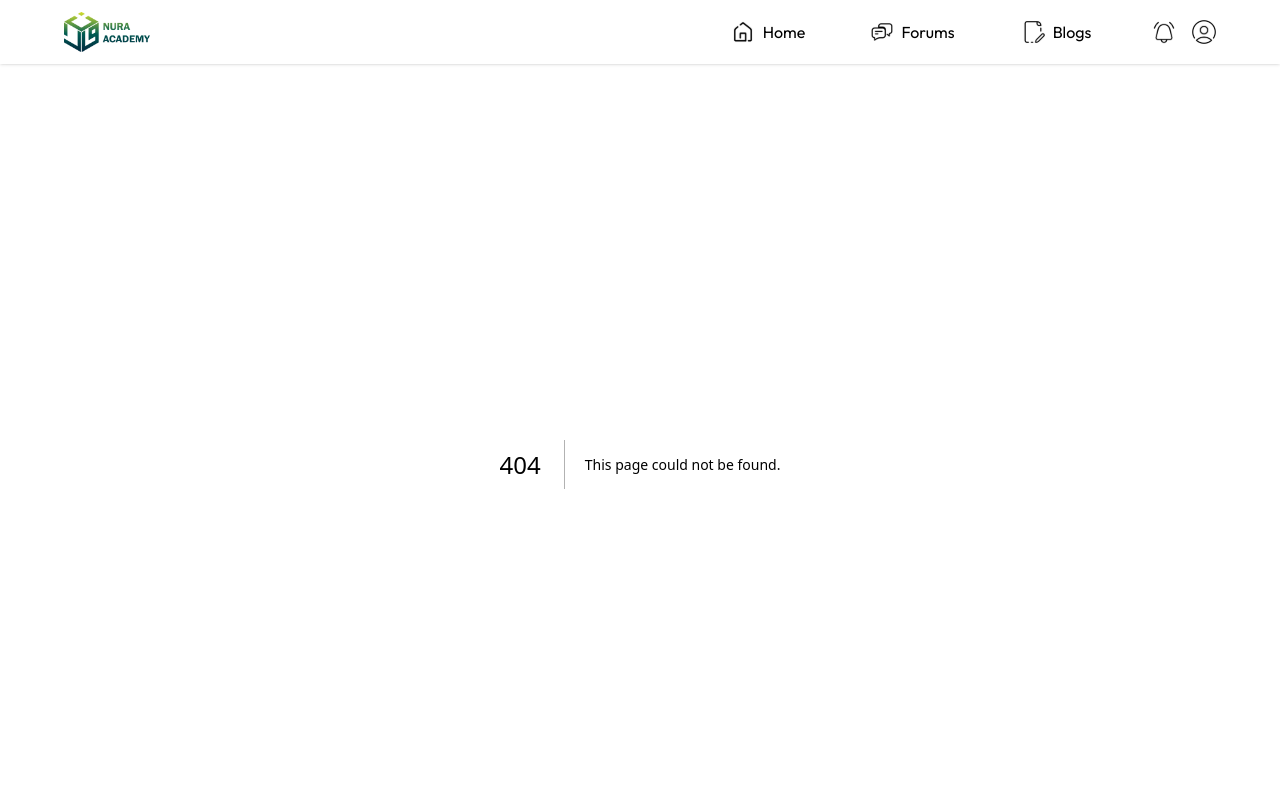
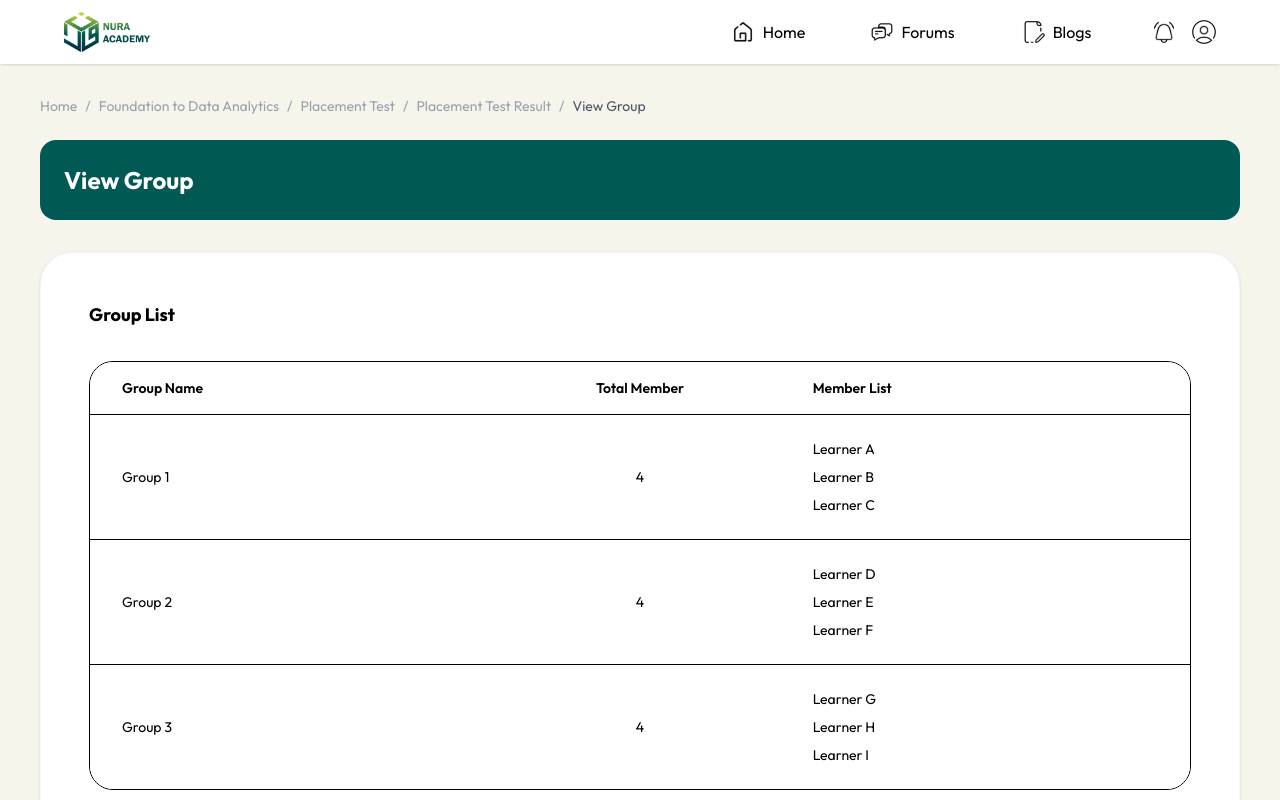
Before and after one commit to Nuraacademy/Nuraacademy, a Next.js app: page /classes/1/groups in a window 1280 px wide. Before the commit this address had no page. Shown: the top 800 px of the page. Built offline with nearby package versions, Linux system fonts and the light colour scheme.

Commit message:
feat: Add group viewing page and integrate test finished state into the test page with group navigation.

```diff
--- /dev/null
+++ b/src/app/classes/[id]/groups/page.tsx
@@ -0,0 +1,97 @@
+"use client"
+
+import { useEffect, useState } from "react";
+import Breadcrumb from "@/components/ui/breadcrumb/breadcrumb";
+import { NuraButton } from "@/components/ui/button/button";
+import { useRouter, useParams } from "next/navigation";
+
+export default function ViewGroupPage() {
+    const router = useRouter();
+    const params = useParams();
+    const id = params.id as string;
+
+    const [courseTitle, setCourseTitle] = useState("Foundation to Data Analytics");
+
+    const groups = [
+        {
+            name: "Group 1",
+            totalMember: 4,
+            members: ["Learner A", "Learner B", "Learner C"]
+        },
+        {
+            name: "Group 2",
+            totalMember: 4,
+            members: ["Learner D", "Learner E", "Learner F"]
+        },
+        {
+            name: "Group 3",
+            totalMember: 4,
+            members: ["Learner G", "Learner H", "Learner I"]
+        }
+    ];
+
+    return (
+        <main className="min-h-screen bg-[#F5F5EC] font-sans text-gray-800">
+            <div className="max-w-7xl mx-auto px-6 md:px-10 py-8">
+                {/* Breadcrumb */}
+                <div className="mb-6">
+                    <Breadcrumb
+                        items={[
+                            { label: "Home", href: "/" },
+                            { label: courseTitle, href: `/classes/${id}/overview` },
+                            { label: "Placement Test", href: `/classes/${id}/test` },
+                            { label: "Placement Test Result", href: `/classes/${id}/test/result` },
+                            { label: "View Group", href: `/classes/${id}/groups` },
+                        ]}
+                    />
+                </div>
+
+                {/* Banner */}
+                <div className="bg-[#005954] rounded-2xl p-6 mb-8">
+                    <h1 className="text-xl md:text-2xl font-bold text-white">View Group</h1>
+                </div>
+
+                {/* Content Card */}
+                <div className="bg-white rounded-[2rem] p-8 md:p-12 shadow-sm border border-gray-100">
+                    <h2 className="text-lg font-bold mb-8 text-black">Group List</h2>
+
+                    {/* Group Table */}
+                    <div className="w-full border border-black rounded-[1.5rem] overflow-hidden">
+                        <div className="grid grid-cols-12 border-b border-black bg-white px-8 py-4">
+                            <div className="col-span-4 text-sm font-semibold text-black">Group Name</div>
+                            <div className="col-span-4 text-sm font-semibold text-black text-center">Total Member</div>
+                            <div className="col-span-4 text-sm font-semibold text-black">Member List</div>
+                        </div>
+
+                        {groups.map((group, index) => (
+                            <div
+                                key={index}
+                                className={`grid grid-cols-12 px-8 py-6 border-black ${index !== groups.length - 1 ? 'border-b' : ''} bg-white`}
+                            >
+                                <div className="col-span-4 text-sm text-black self-center">{group.name}</div>
+                                <div className="col-span-4 text-sm text-black text-center self-center">{group.totalMember}</div>
+                                <div className="col-span-4 text-sm text-black">
+                                    <ul className="space-y-2">
+                                        {group.members.map((member, i) => (
+                                            <li key={i}>{member}</li>
+                                        ))}
+                                    </ul>
+                                </div>
+                            </div>
+                        ))}
+                    </div>
+
+                    {/* Back Button */}
+                    <div className="mt-12 flex justify-center">
+                        <NuraButton
+                            label="Back to Test Result"
+                            variant="primary"
+                            className="min-w-[200px]"
+                            onClick={() => router.push(`/classes/${id}/overview`)}
+                        />
+                    </div>
+                </div>
+            </div>
+        </main>
+    );
+}
--- a/src/app/classes/[id]/overview/page.tsx
+++ b/src/app/classes/[id]/overview/page.tsx
@@ -28,7 +28,7 @@ export default function CourseOverviewPage({
         scheduleStart: "22/2/2026",
         scheduleEnd: "31/5/2026",
         isEnrolled: true,
-        isTestFinished: false,
+        isTestFinished: true,
         description:
             "Kelas Introduction to Programming dirancang untuk pemula yang ingin memahami dasar-dasar pemrograman menggunakan Python. Peserta akan mempelajari konsep fundamental seperti variabel, tipe data, selection statement, looping, function, serta pengolahan file dan data sederhana. Kelas ini menekankan pada pemahaman logika berpikir komputasional dan praktik langsung agar peserta mampu membangun program sederhana secara terstruktur dan sistematis.",
         whatYouWillLearn: [
@@ -235,7 +235,7 @@ export default function CourseOverviewPage({
                                         <NuraButton label="Create Test" variant="primary" onClick={() => router.push(`/classes/${id}/test/create`)} />
                                     ) :
                                     classData.isTestFinished ? (
-                                        <NuraButton label="See Result" variant="primary" onClick={() => router.push(`/classes/${id}/test/result`)} />
+                                        <NuraButton label="See Result" variant="primary" onClick={() => router.push(`/classes/${id}/test?finished=true`)} />
                                     ) :     (
                                         <NuraButton label="Start Test" variant="primary" onClick={() => router.push(`/classes/${id}/test`)} />
                                     )
--- a/src/app/classes/[id]/test/components/finished_card.tsx
+++ b/src/app/classes/[id]/test/components/finished_card.tsx
@@ -1,5 +1,5 @@
-import { LimeButton } from "@/components/lime_button"
 import { TEST_DATA } from "../constants"
+import { NuraButton } from "@/components/ui/button/button";
 
 interface FinishedCardProps {
     classId: string;
@@ -45,14 +45,24 @@ export function FinishedCard({ classId }: FinishedCardProps) {
                 </div>
             </div>
 
-            <LimeButton
-                label="Back to Class"
-                variant="solid"
-                className="!text-sm px-10 py-2.5"
+            <div className="flex justify-center gap-4">
+                <NuraButton
+                label="Back"
+                variant="secondary"
+                className="border-transparent"
                 onClick={() => {
                     window.location.href = `/classes/${classId}/overview`
                 }}
-            />
+                />
+                <NuraButton
+                    label="See Groups"
+                    variant="primary"
+                    className="min-w-[160px]"
+                    onClick={() => {
+                        window.location.href = `/classes/${classId}/groups`
+                    }}
+                />
+            </div>
         </section>
     )
 }
--- a/src/app/classes/[id]/test/page.tsx
+++ b/src/app/classes/[id]/test/page.tsx
@@ -10,6 +10,7 @@ import { OBJECTIVE_QUESTIONS, ESSAY_QUESTIONS, PROJECT_QUESTIONS, TEST_DATA, PAG
 export default function PlacementTestPage({ params }: { params: Promise<{ id: string }> }) {
   const searchParams = useSearchParams()
   const skipIntro = searchParams.get("skipIntro") === "1"
+  const isFinished = searchParams.get("finished") === "true"
   const resolvedParams = use(params)
   const classId = resolvedParams.id
 
@@ -33,6 +34,7 @@ export default function PlacementTestPage({ params }: { params: Promise<{ id: st
         testData={TEST_DATA}
         pageText={PAGE_TEXT}
         autoStart={skipIntro}
+        finished={isFinished}
       />
     </main>
   )
--- a/src/components/test/test_runner.tsx
+++ b/src/components/test/test_runner.tsx
@@ -25,6 +25,7 @@ type TestRunnerProps = {
   testData: TestData
   pageText: PageText
   autoStart?: boolean
+  finished?: boolean
   showBanner?: boolean
 }
 
@@ -36,10 +37,11 @@ export function TestRunner({
   testData,
   pageText,
   autoStart = false,
+  finished = false,
   showBanner = true,
 }: TestRunnerProps) {
   const [hasStarted, setHasStarted] = useState(autoStart)
-  const [isFinished, setIsFinished] = useState(false)
+  const [isFinished, setIsFinished] = useState(finished)
   const [isModalOpen, setIsModalOpen] = useState(false)
   const [timeLeft, setTimeLeft] = useState(testData.durationMinutes * 60)
   const [currentType, setCurrentType] = useState<QuestionType>("objective")
```
